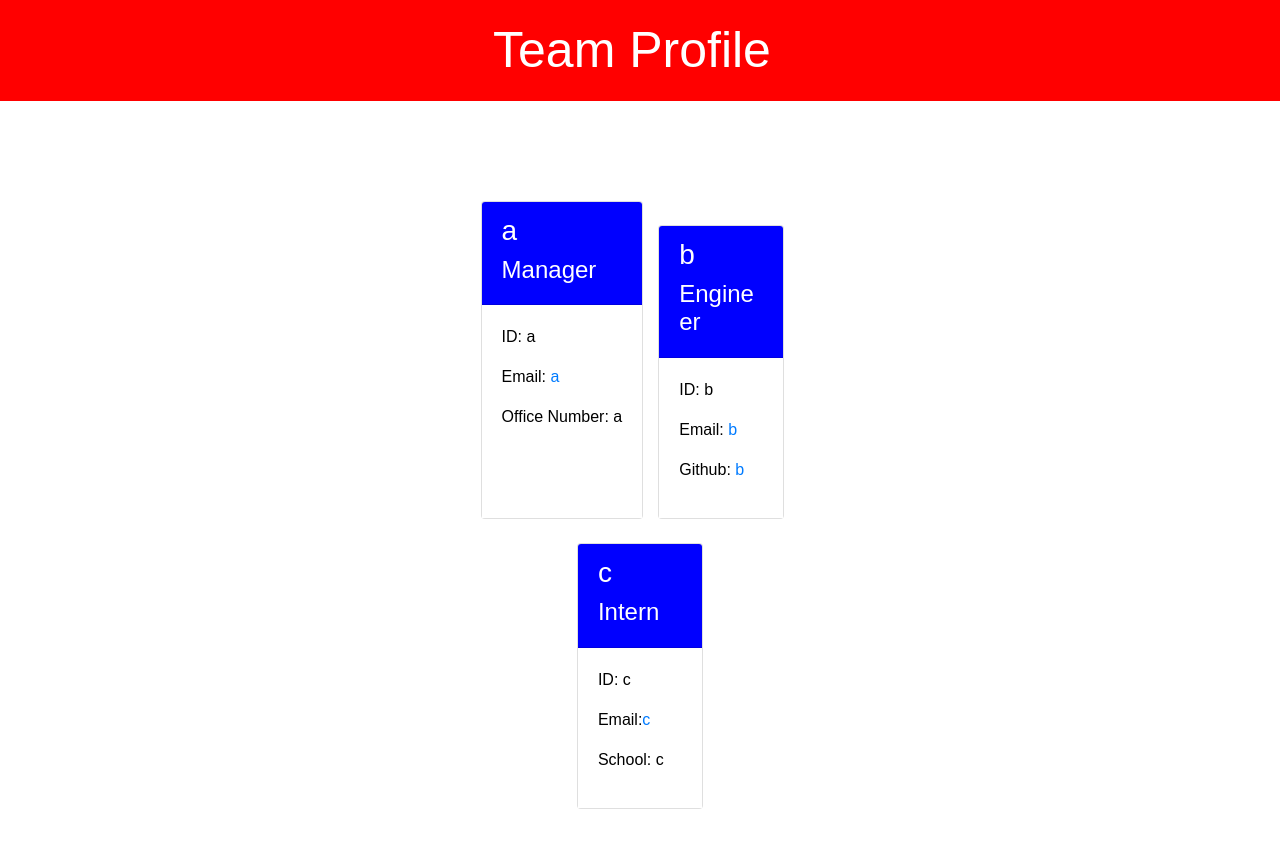
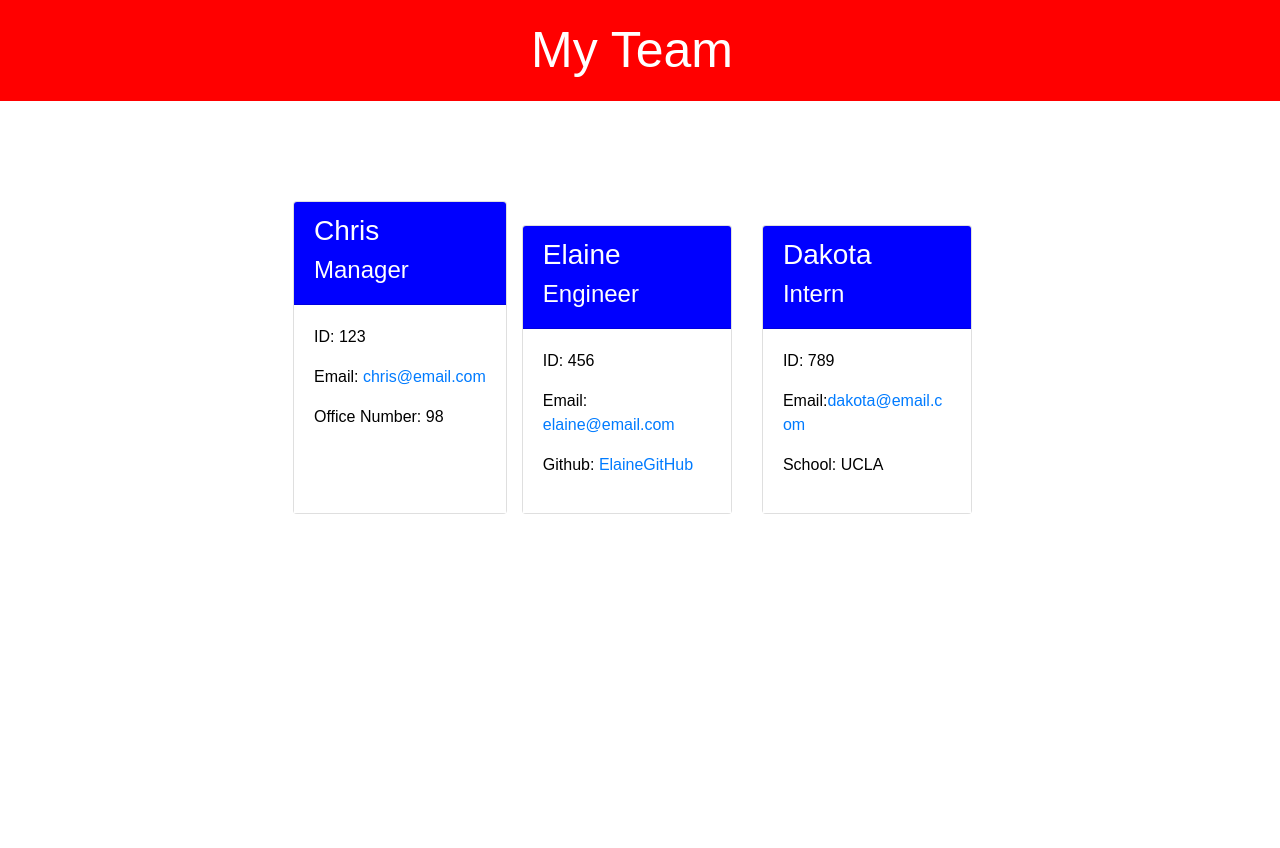
Before and after one commit to ehliao/Team-Profile-Generator, a website: page resources/index.html in a window 1280 px wide. After the commit the page ends 800 px from the top, so only its background shows below. Drawn offline with nearby package versions, Linux system fonts and the light colour scheme.

```diff
--- a/resources/index.html
+++ b/resources/index.html
@@ -4,7 +4,7 @@
   <head>
       <meta charset="UTF-8">
       <meta name="viewport" content="width=device-width, initial-scale=1.0">
-      <title>Team Profile</title>
+      <title>My Team</title>
       <link rel="stylesheet" href="https://cdnjs.cloudflare.com/ajax/libs/font-awesome/5.11.2/css/all.min.css">
       <link href="https://fonts.googleapis.com/css?family=Public+Sans:300i,300,500&display=swap" rel="stylesheet">
       <link rel="stylesheet" href="https://stackpath.bootstrapcdn.com/bootstrap/4.5.0/css/bootstrap.min.css" integrity="sha384-9aIt2nRpC12Uk9gS9baDl411NQApFmC26EwAOH8WgZl5MYYxFfc+NcPb1dKGj7Sk" crossorigin="anonymous">
@@ -14,23 +14,24 @@
   <body>
       <header>
           <nav class="navbar" id="navbar">
-              <span class="navbar-brand mb-0 h1 w-100 text-center" id="navbar-text">Team Profile</span>
+              <span class="navbar-brand mb-0 h1 w-100 text-center" id="navbar-text">My Team</span>
           </nav>
       </header>
       <main>
           <div class="container">
               <div class="row justify-content-center" id="team-cards">
+                  <!--Team Cards-->
 
     <div>
         <div class="card h-100">
             <div class="card-header">
-                <h3>a</h3>
+                <h3>Chris</h3>
                 <h4>Manager</h4>
             </div>
             <div class="card-body">
-                <p class="id">ID: a</p>
-                <p class="email">Email: <a href="mailto:a">a</a></p>
-                <p class="office">Office Number: a</p>
+                <p class="id">ID: 123</p>
+                <p class="email">Email: <a href="mailto:chris@email.com">chris@email.com</a></p>
+                <p class="office">Office Number: 98</p>
             </div>
         </div>
     </div>
@@ -38,13 +39,13 @@
         <div class="col-4 mt-4">
             <div class="card h-100">
                 <div class="card-header">
-                <h3>b</h3>
+                    <h3>Elaine </h3>
                     <h4>Engineer</h4>
                 </div>
                 <div class="card-body">
-                <p class="id">ID: b</p>
-                <p class="email">Email: <a href="mailto:b">b</a></p>
-                <p class="github">Github: <a href="https://github.com/b">b</a></p>
+                    <p class="id">ID: 456</p>
+                    <p class="email">Email: <a href="mailto:elaine@email.com">elaine@email.com</a></p>
+                    <p class="github">Github: <a href="https://github.com/ElaineGitHub">ElaineGitHub</a></p>
                 </div>
             </div>
         </div>
@@ -52,13 +53,13 @@
         <div class="col-4 mt-4">
             <div class="card h-100">
                 <div class="card-header">
-                <h3>c</h3>
+                    <h3>Dakota</h3>
                     <h4>Intern</h4>
                 </div>
                 <div class="card-body">
-                <p class="id">ID: c</p>
-                <p class="email">Email:<a href="mailto:c">c</a></p>
-                <p class="school">School: c</p>
+                    <p class="id">ID: 789</p>
+                    <p class="email">Email:<a href="mailto:dakota@email.com">dakota@email.com</a></p>
+                    <p class="school">School: UCLA</p>
                 </div>
             </div>
         </div>
--- a/src/generateHTML.js
+++ b/src/generateHTML.js
@@ -59,7 +59,7 @@
   <head>
       <meta charset="UTF-8">
       <meta name="viewport" content="width=device-width, initial-scale=1.0">
-      <title>Team Profile</title>
+      <title>My Team</title>
       <link rel="stylesheet" href="https://cdnjs.cloudflare.com/ajax/libs/font-awesome/5.11.2/css/all.min.css">
       <link href="https://fonts.googleapis.com/css?family=Public+Sans:300i,300,500&display=swap" rel="stylesheet">
       <link rel="stylesheet" href="https://stackpath.bootstrapcdn.com/bootstrap/4.5.0/css/bootstrap.min.css" integrity="sha384-9aIt2nRpC12Uk9gS9baDl411NQApFmC26EwAOH8WgZl5MYYxFfc+NcPb1dKGj7Sk" crossorigin="anonymous">
@@ -69,7 +69,7 @@
   <body>
       <header>
           <nav class="navbar" id="navbar">
-              <span class="navbar-brand mb-0 h1 w-100 text-center" id="navbar-text">Team Profile</span>
+              <span class="navbar-brand mb-0 h1 w-100 text-center" id="navbar-text">My Team</span>
           </nav>
       </header>
       <main>
```
Also changed, not shown: index.js (+28 -28 lines), README.md. Lines whose indentation alone changed are shown as unchanged.
